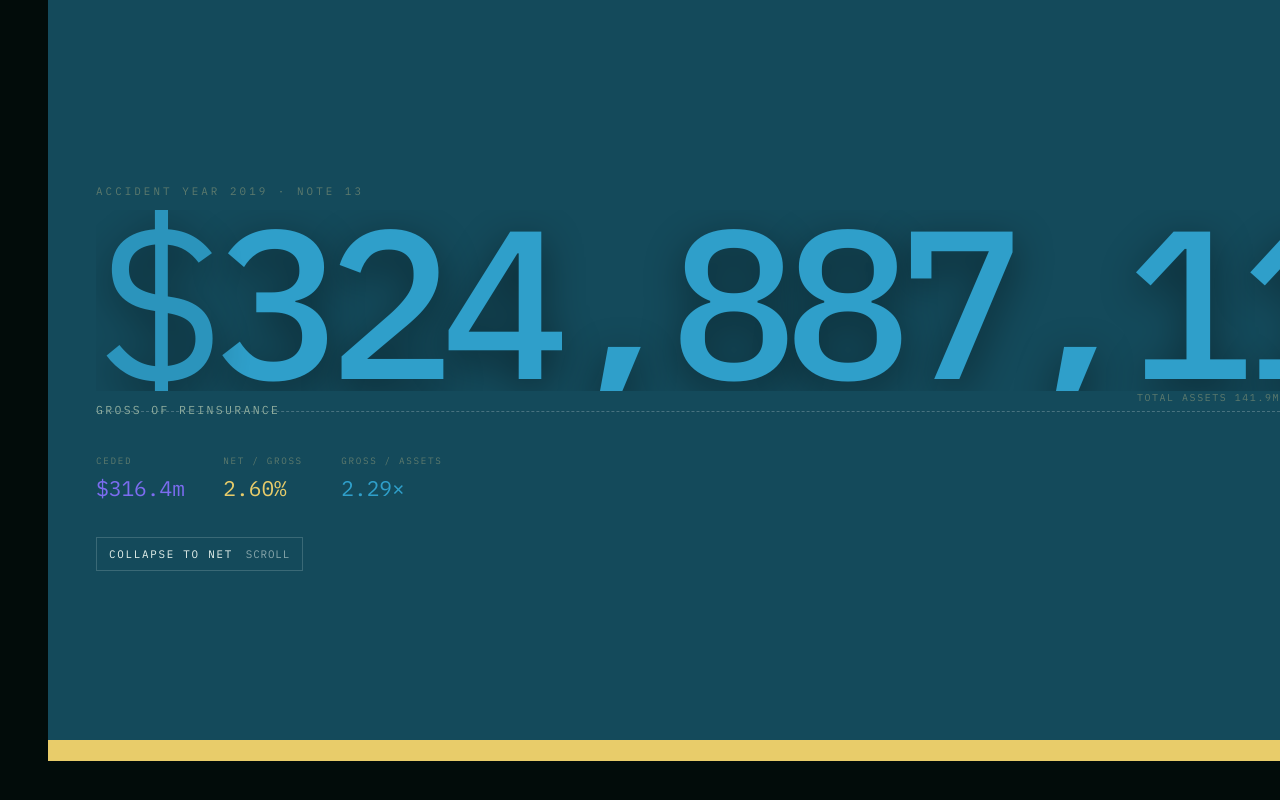
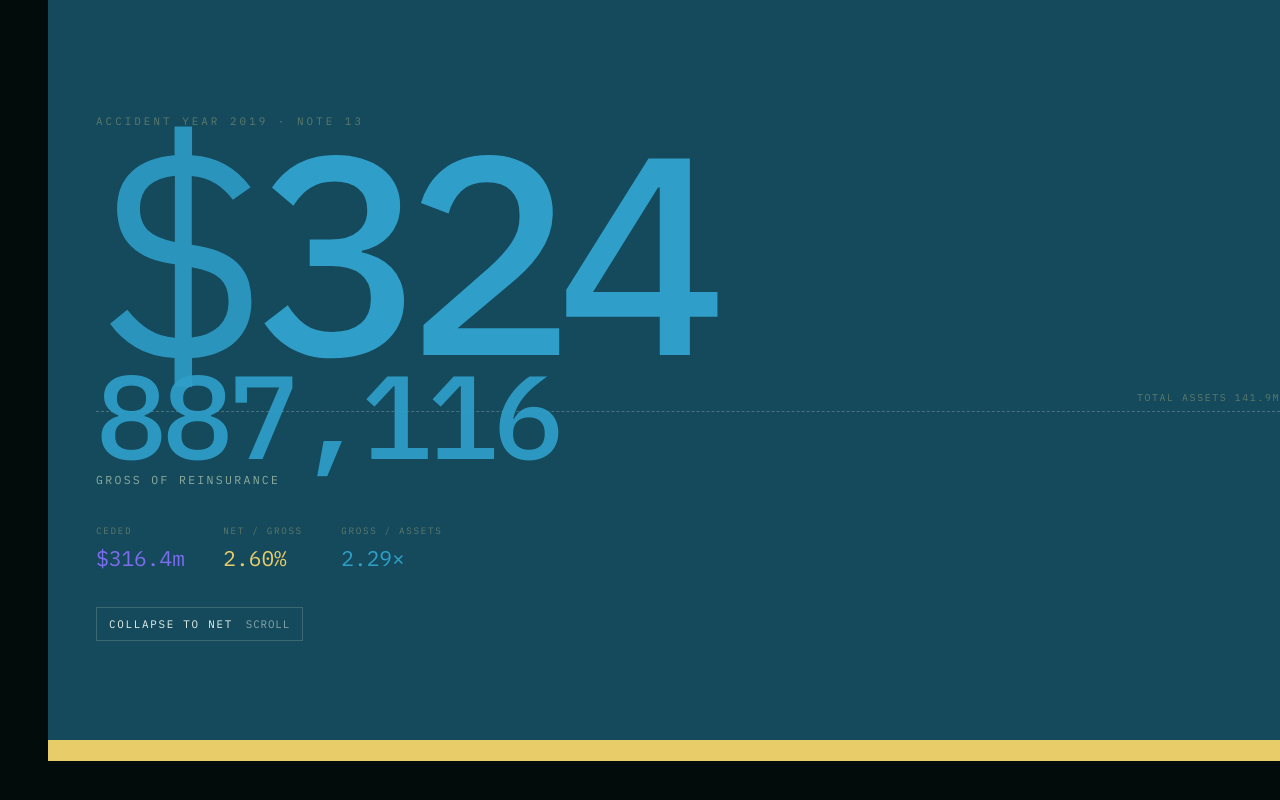
Before and after one commit to HarukoMe/royalstar-fy25-visual, a React (Vite) app: page / in a window 1280 px wide. Shown: the part 7947-8747 px from the top of the page. Built offline with nearby package versions, Linux system fonts and the light colour scheme.

Commit message:
Stack the 2019 gross figure so every digit stays on canvas
The flood still fills the viewport; the millions sit on a second line
instead of clipping off the right edge.

Co-authored-by: HarukoMe <HarukoMe@users.noreply.github.com>

```diff
--- a/src/components/charts/Collapse2019.module.css
+++ b/src/components/charts/Collapse2019.module.css
@@ -92,12 +92,39 @@
   font-family: var(--font-mono);
   font-weight: 500;
   font-variant-numeric: tabular-nums lining-nums;
-  line-height: 0.86;
+  line-height: 0.78;
   letter-spacing: -0.06em;
   max-width: 100%;
-  overflow: hidden;
+  overflow: visible;
+}
+
+.amount[data-stacked='true'] {
+  display: flex;
+  flex-direction: column;
+  align-items: flex-start;
+  font-size: clamp(4.5rem, 22vw, 18rem);
+}
+
+.amount[data-stacked='false'] {
+  font-size: clamp(3rem, 10vw, 8rem);
   white-space: nowrap;
-  text-shadow: 0 12px 40px rgb(0 0 0 / 45%);
+}
+
+.row {
+  display: flex;
+  align-items: baseline;
+}
+
+.lead {
+  display: block;
+}
+
+.rest {
+  display: block;
+  font-size: 0.42em;
+  letter-spacing: -0.04em;
+  opacity: 0.92;
+  margin-top: 0.08em;
 }
 
 .currency {
--- a/src/components/charts/Collapse2019.tsx
+++ b/src/components/charts/Collapse2019.tsx
@@ -69,6 +69,9 @@ export function Collapse2019() {
     setBasis('gross');
   };
 
+  const formatted = exact(shown);
+  const [head, ...tail] = formatted.split(',');
+
   return (
     <div ref={trackRef} className={styles.track}>
       <div className={styles.sticky}>
@@ -96,13 +99,25 @@ export function Collapse2019() {
           <p className={styles.kicker}>Accident year 2019 · Note 13</p>
           <p
             className={styles.amount}
+            data-stacked={isNet ? 'false' : 'true'}
             style={{
               color: isNet ? roleColor('retained', 'high') : roleColor('gross'),
-              fontSize: `${lerp(16.5, 6.2, eased)}vw`,
             }}
           >
-            <span className={styles.currency}>$</span>
-            {exact(shown)}
+            {isNet ? (
+              <>
+                <span className={styles.currency}>$</span>
+                {formatted}
+              </>
+            ) : (
+              <>
+                <span className={styles.row}>
+                  <span className={styles.currency}>$</span>
+                  <span className={styles.lead}>{head}</span>
+                </span>
+                {tail.length > 0 && <span className={styles.rest}>{tail.join(',')}</span>}
+              </>
+            )}
           </p>
           <p className={styles.basisLabel}>{isNet ? 'Net of reinsurance' : 'Gross of reinsurance'}</p>
           <dl className={styles.meta}>
```
